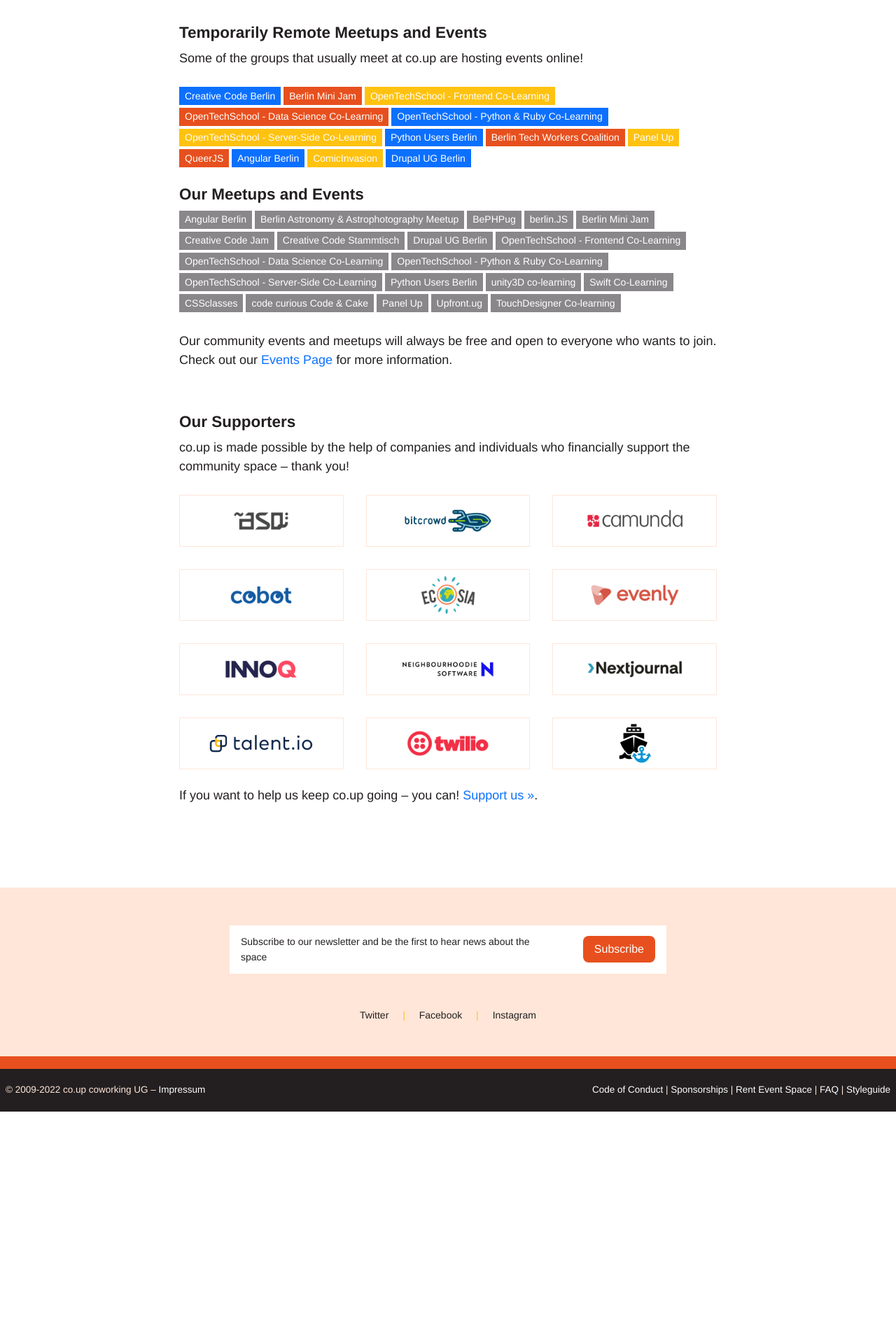
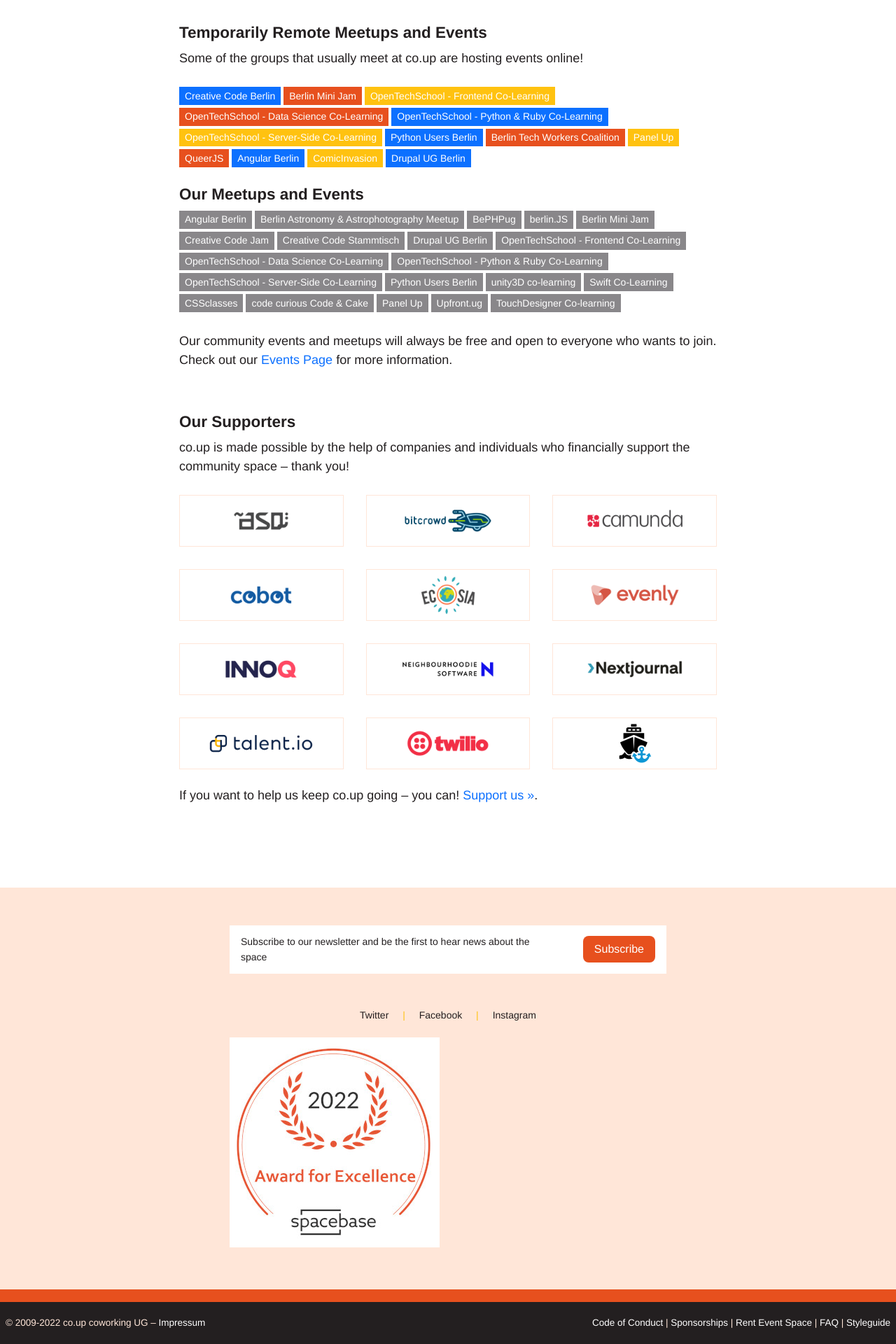
Before and after one commit to co-up/co-up.de, a Jekyll site: the page built from index.html, in a window 1280 px wide. Shown: the part 922-2842 px from the top of the page at 70% size. Built offline with Jekyll 4.4.1, drawn with Linux system fonts in a browser that asks for light colours; before the commit the page ends 2510 px from its top, so only the background shows below that.

Commit message:
added spacebase badge

```diff
--- a/_includes/sidebar.html
+++ b/_includes/sidebar.html
@@ -14,5 +14,9 @@
       |
       <a href="https://www.instagram.com/co_up_de" class="grey_link">Instagram</a>
     </p>
+
+    <p>
+      <a href="https://www.spacebase.com/en/berlin/coworking-space/"><img src="/photos/Badge_Award_for_Excellence 300px.jpg" alt="Coworking Space Berlin" width="300"></a>
+    </p>
   </div>
 </div>
```
